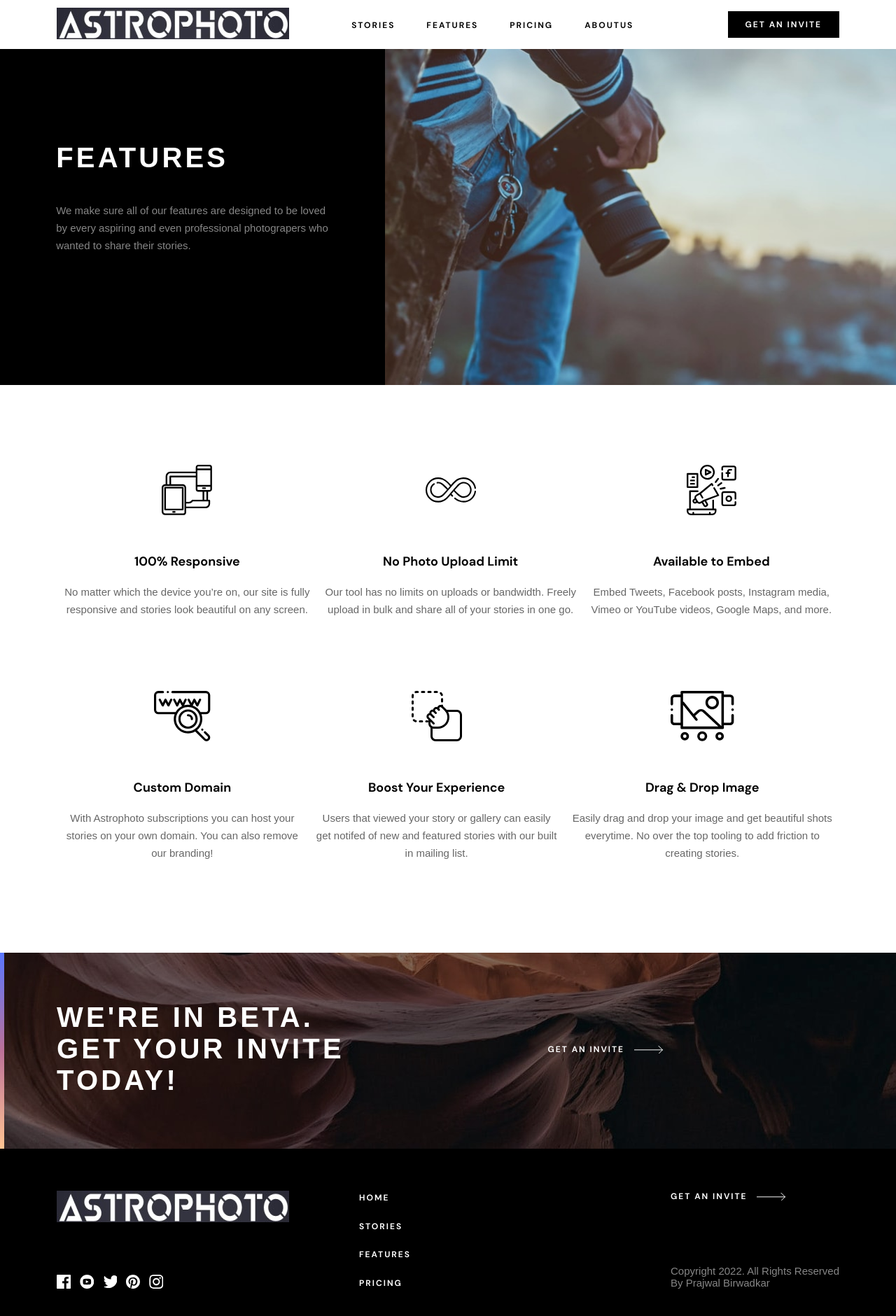
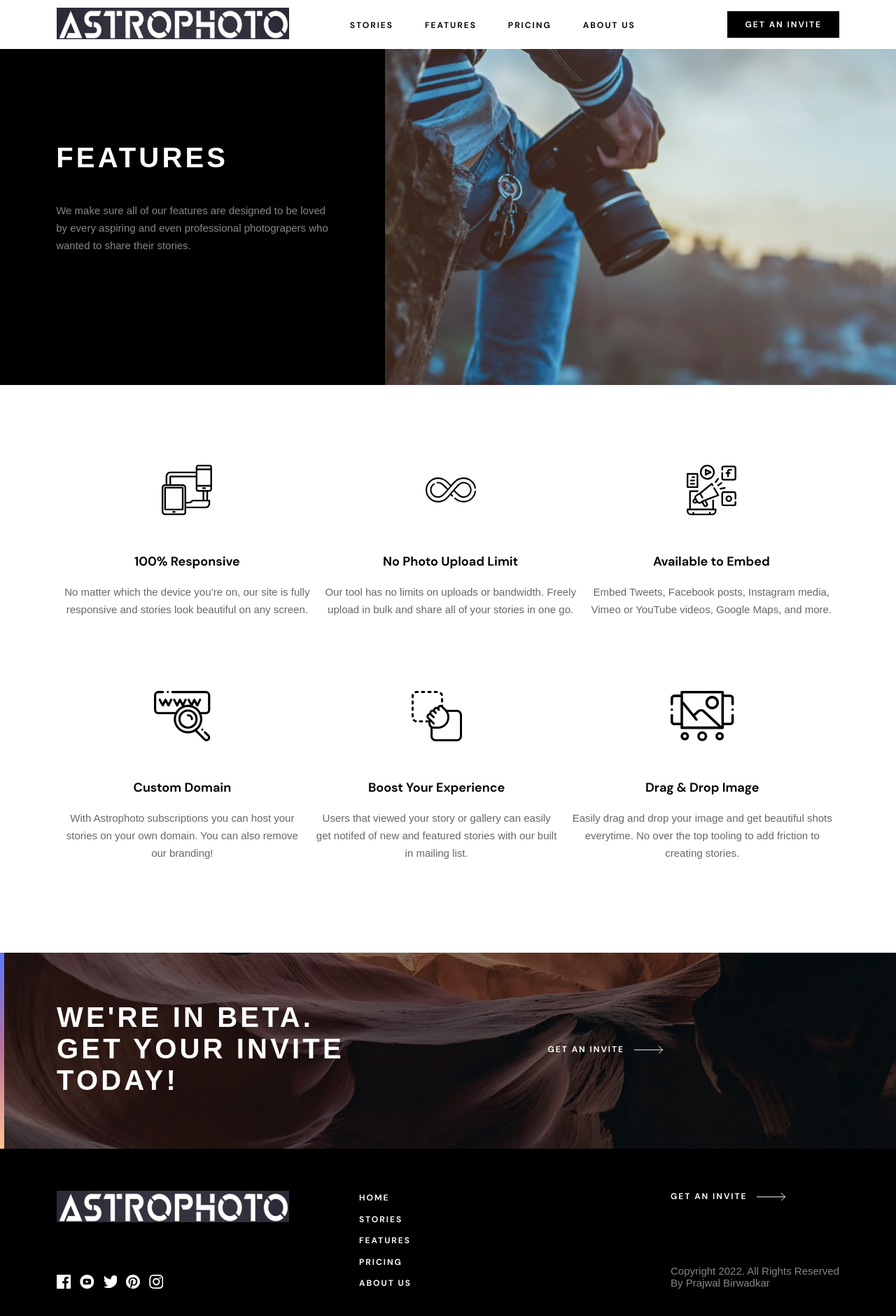
Before and after one commit to prajwalBirwadkar/Astrophoto, a plain HTML site: page features.html in a window 1280 px wide. Shown: the whole page at 70% size. Drawn offline with Linux system fonts and the light colour scheme.

Commit message:
Update features.html

```diff
--- a/features.html
+++ b/features.html
@@ -28,7 +28,7 @@
                         <a href="pricing.html" class="nav_list-link">Pricing</a>
                     </li>
                     <li class="nav_list-item">
-                        <a href="aboutus.html" class="nav_list-link">Aboutus</a>
+                        <a href="aboutus.html" class="nav_list-link">About Us</a>
                     </li>
                 </ul>
 
@@ -170,6 +170,9 @@
                         <li class="footer_menu-item">
                             <a class="footer_menu-link" href="pricing.html">Pricing</a>
                         </li>
+                         <li class="footer_menu-item">
+                            <a class="footer_menu-link" href="aboutus.html">About Us</a>
+                        </li>
                     </ul>
                 </div>
                 <div class="footer_copyright">
```
